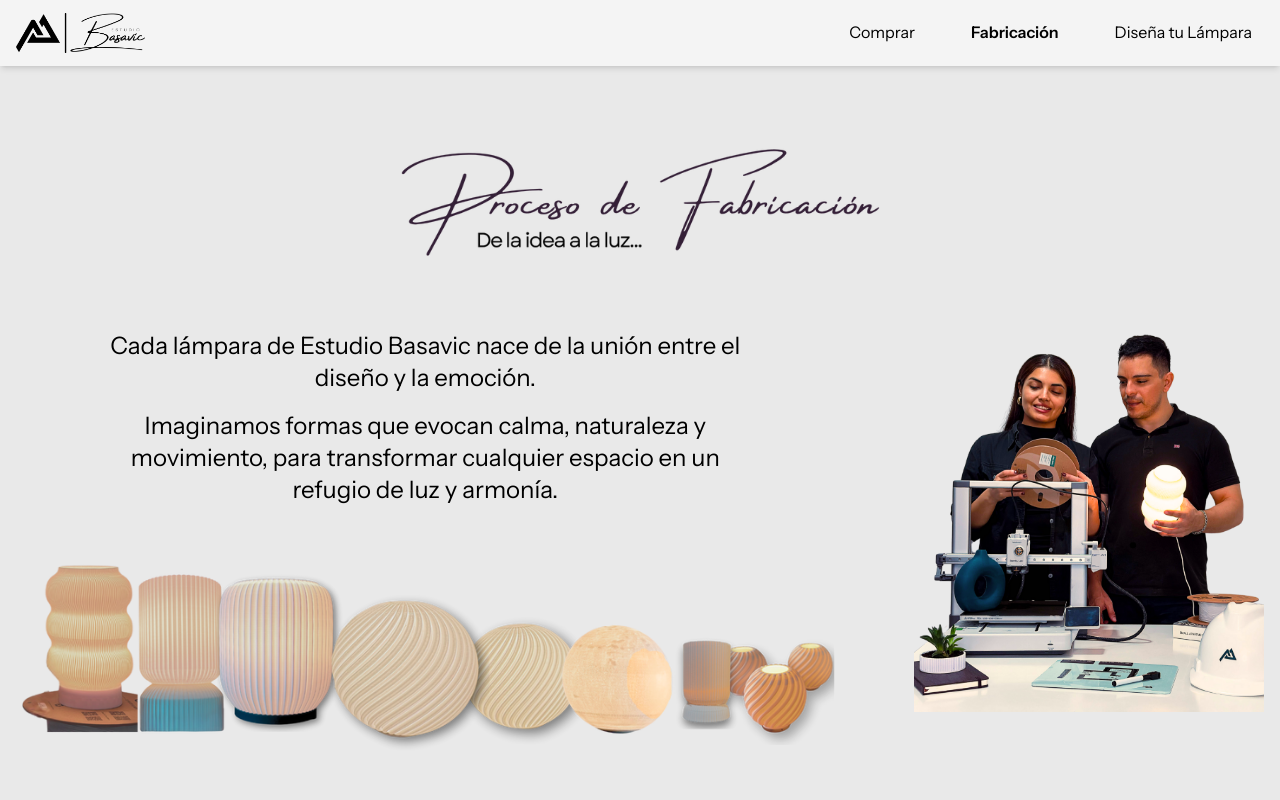
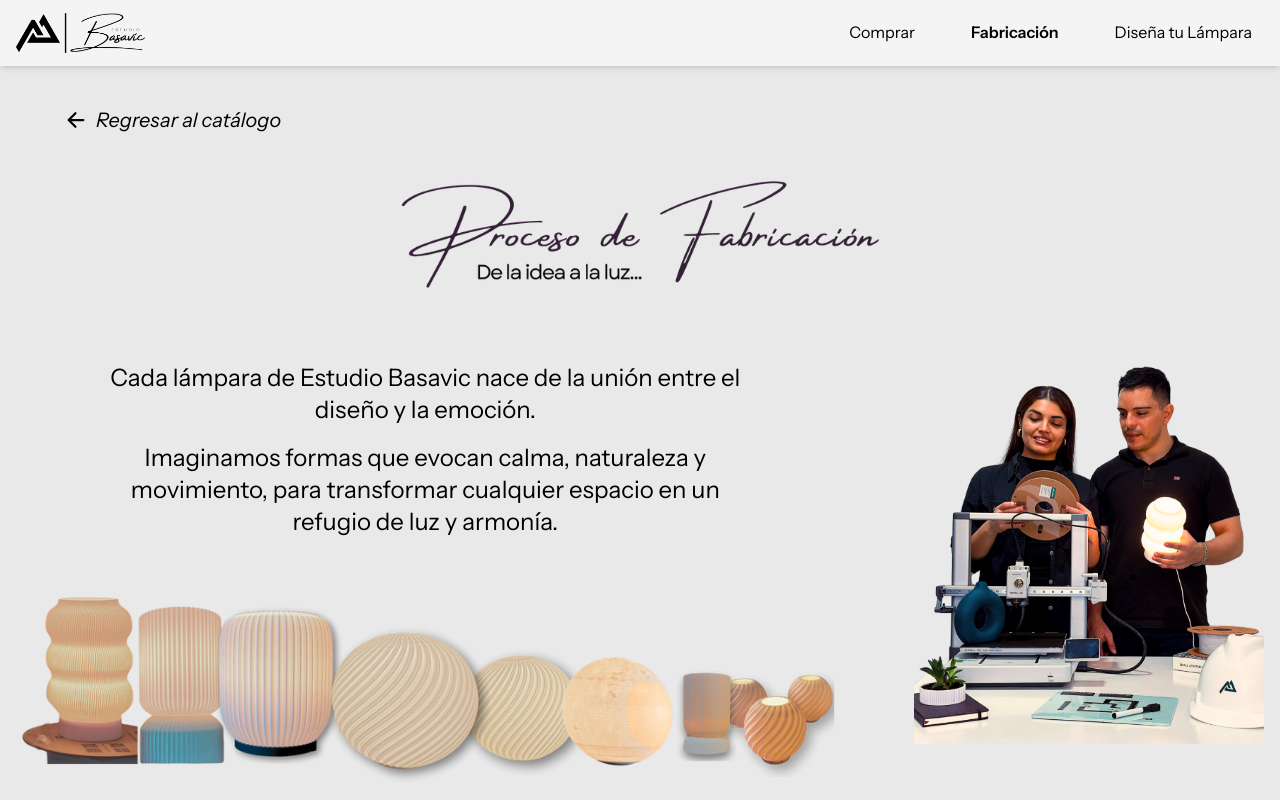
Before and after one commit to Flavicox/EstudioBasavic, a React (Vite) app: page /productos/hogar/lamparas/fabricacion in a window 1280 px wide. Shown: the top 800 px of the page. Built offline with nearby package versions, Linux system fonts and the light colour scheme.

Commit message:
V1.1.0 Released

```diff
--- a/src/presentation/components/common/LampsHeader.tsx
+++ b/src/presentation/components/common/LampsHeader.tsx
@@ -33,14 +33,14 @@ export default function LampsHeader() {
 
                 {/* Navegación (derecha - desktop) */}
                 <nav className="hidden md:flex items-center space-x-8">
-                    <NavLink
-                        to="/lamparas/comprar"
-                        className={({ isActive }) =>
-                            `${baseLink} ${isActive ? activeLink : ""}`
-                        }
+                    <a
+                        href="https://wa.me/c/51992266070"
+                        target="_blank"
+                        rel="noopener noreferrer"
+                        className={baseLink}
                     >
                         Comprar
-                    </NavLink>
+                    </a>
                     <NavLink
                         to="/productos/hogar/lamparas/fabricacion"
                         className={({ isActive }) =>
@@ -49,16 +49,8 @@ export default function LampsHeader() {
                     >
                         Fabricación
                     </NavLink>
-                    {/*<NavLink
-                        to="/nosotros"
-                        className={({ isActive }) =>
-                            `${baseLink} ${isActive ? activeLink : ""}`
-                        }
-                    >
-                        Nosotros
-                    </NavLink>*/}
                     <NavLink
-                        to="/lamparas/disena"
+                        to="/productos/hogar/lamparas/disena-tu-lampara"
                         className={({ isActive }) =>
                             `${baseLink} ${isActive ? activeLink : ""}`
                         }
--- a/src/presentation/pages/Lamps/LampsFabrication.tsx
+++ b/src/presentation/pages/Lamps/LampsFabrication.tsx
@@ -1,9 +1,22 @@
 import LampsFabricationVideoSection from "../../sections/LampsFabrication/LampsFabricationVideoSection.tsx";
+import {Link} from "react-router";
+import {IoArrowBack} from "react-icons/io5";
 
 export default function LampsFabrication() {
     return (
         <main className="bg-[#E9E9E9] text-black">
-            <section className="w-full py-20">
+
+            {/* BOTÓN REGRESAR */}
+            <div className="max-w-[1200px] mx-auto px-6 pt-10">
+                <Link
+                    to="/productos/hogar/lamparas"
+                    className="inline-flex items-center gap-2 italic text-lg md:text-xl hover:opacity-70 transition"
+                >
+                    <IoArrowBack className="text-2xl" />
+                    <span>Regresar al catálogo</span>
+                </Link>
+            </div>
+            <section className="w-full py-10">
                 <div className="container mx-auto px-4 pb-8">
                     <div className="flex justify-center">
                         <img
```
